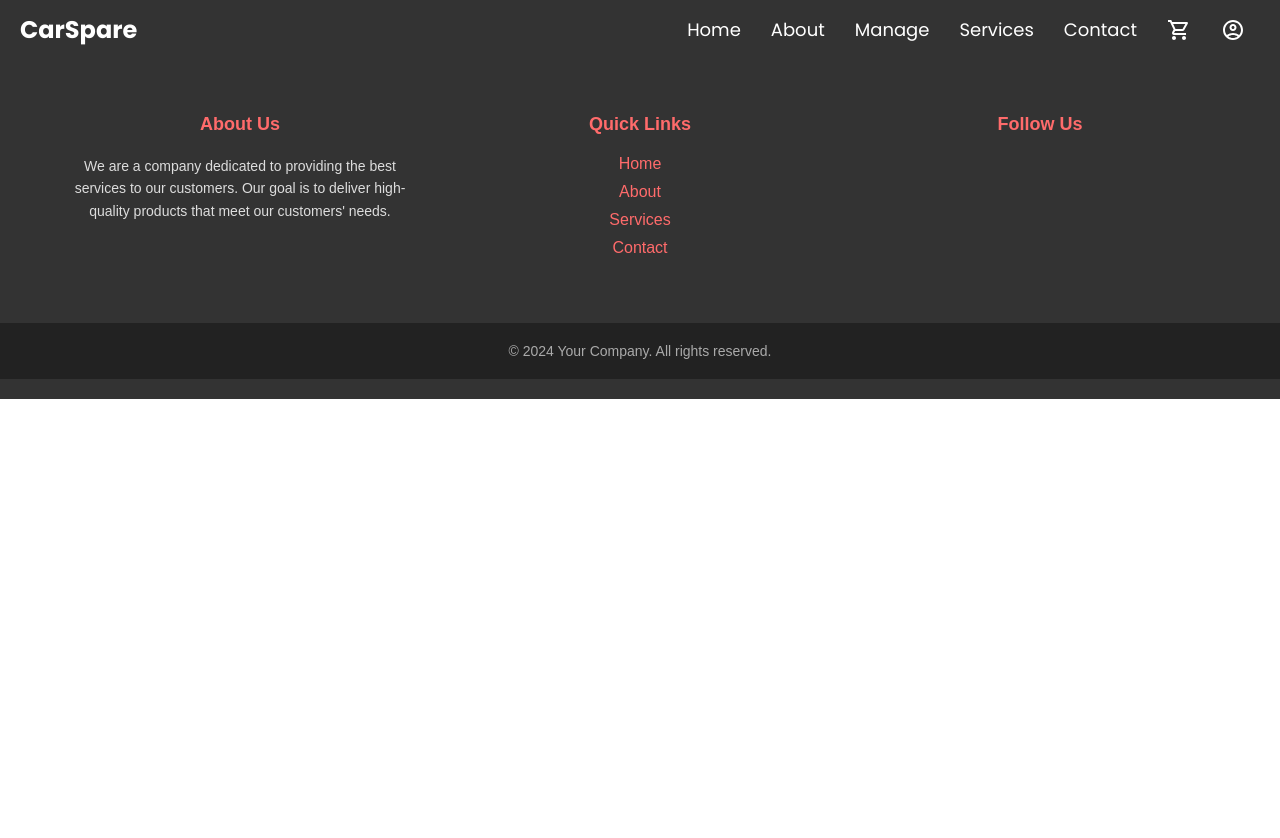
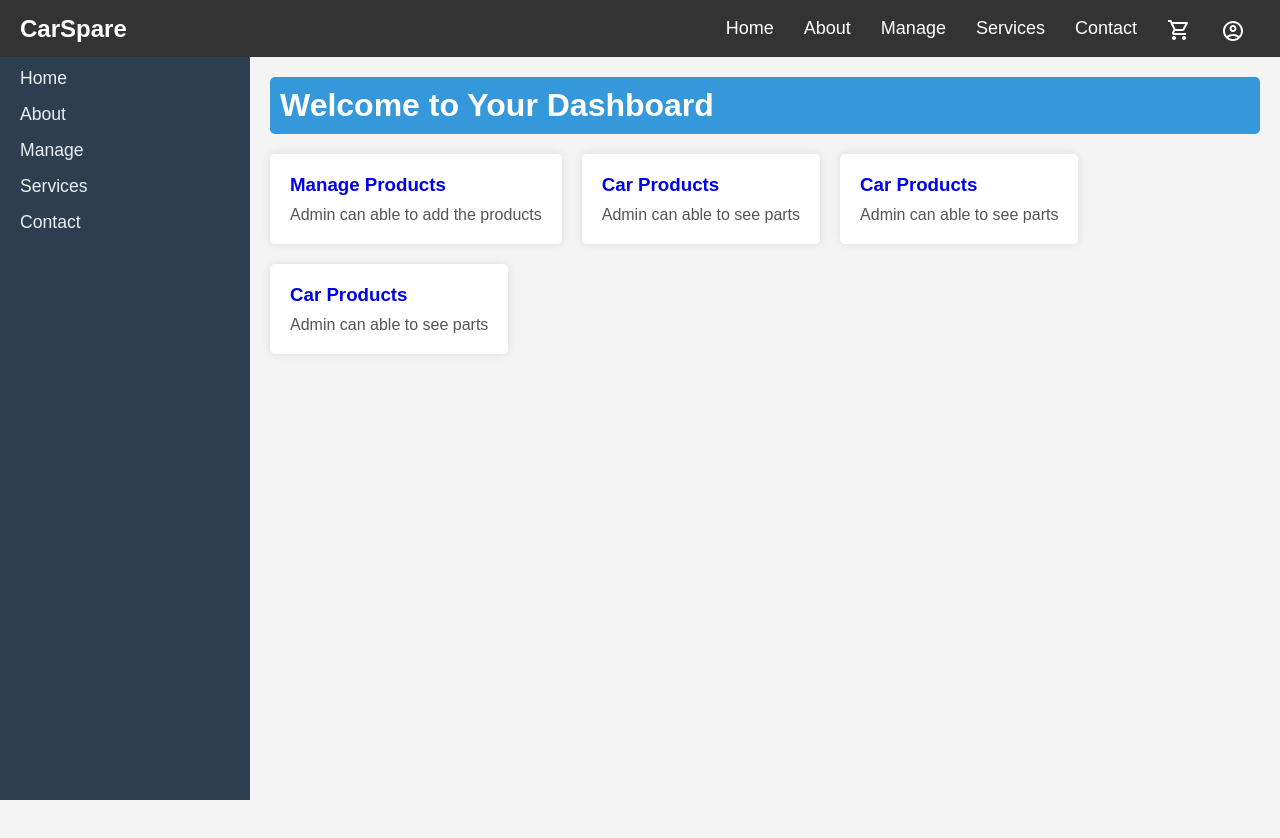
Before and after one commit to mathumathusan/carspare, a React (Vite) app in the folder frontend/: page /dashboard in a window 1280 px wide. Shown: the top 838 px of the page. Before the commit the page ends 800 px from the top, so only its background shows below. Built offline with nearby package versions, Linux system fonts and the light colour scheme.

Commit message:
sndfe5sd commit

```diff
--- a/frontend/src/App.jsx
+++ b/frontend/src/App.jsx
@@ -9,6 +9,7 @@ import Manage from "./components/Manage";
 import Cart from "./components/Cart";
 import Login from "./components/Login";
 import Register from "./components/Register";
+import Dashboard from "./components/Dashboard";
 
 function App() {
   // Lift the cart state to the App component
@@ -26,6 +27,7 @@ function AppContent({ cart, setCart }) {
   const location = useLocation();
   const isLogin = location.pathname === "/login";
   const isRegister = location.pathname === "/register";
+  const isDashboard = location.pathname === "/dashboard";
 
   return (
     <>
@@ -37,11 +39,12 @@ function AppContent({ cart, setCart }) {
         <Route path="/services" element={<Home cart={cart} setCart={setCart} />} />
         <Route path="/cart" element={<Cart cart={cart} setCart={setCart} />} />
         <Route path="/manage" element={<Manage />} />
+        <Route path="/dashboard" element={<Dashboard/>}/>
         <Route path="/login" element={<Login />} />
         <Route path="/register" element={<Register />} />
       </Routes>
 
-      {!isLogin && !isRegister && <Footer />}
+      {!isLogin && !isRegister && !isDashboard&&<Footer />}
     </>
   );
 }
--- /dev/null
+++ b/frontend/src/components/Dashboard.css
@@ -0,0 +1,93 @@
+/* Dashboard.css */
+
+/* Basic Reset */
+* {
+    margin: 0;
+    padding: 0;
+    box-sizing: border-box;
+  }
+
+  body {
+    font-family: Arial, sans-serif;
+    background-color: #f4f4f4;
+  }
+
+  .dashboard {
+    display: flex;
+    height: 100vh;
+  }
+
+  .sidebar {
+    width: 250px;
+    background-color: #2c3e50;
+    color: #ecf0f1;
+    padding: 20px;
+    position: fixed;
+    top: 0;
+    left: 0;
+    bottom: 0;
+  }
+
+  .sidebar h2 {
+    font-size: 1.5em;
+    margin-bottom: 20px;
+  }
+
+  .sidebar ul {
+    list-style-type: none;
+  }
+
+  .sidebar ul li {
+    margin: 15px 0;
+  }
+
+  .sidebar ul li a {
+    color: #ecf0f1;
+    text-decoration: none;
+    font-size: 1.1em;
+  }
+
+  .sidebar ul li a:hover {
+    text-decoration: underline;
+  }
+
+  .main-content {
+    margin-left: 250px;
+    padding: 20px;
+    width: calc(100% - 250px);
+  }
+
+  .header {
+    background-color: #3498db;
+    color: #fff;
+    padding: 10px;
+    border-radius: 5px;
+  }
+
+  .content {
+    margin-top: 20px;
+    display: flex;
+    flex-wrap: wrap;
+    gap: 20px;
+  }
+  .card_link {
+    text-decoration: none; /* Remove underline */
+  }
+
+  .card {
+    background-color: #fff;
+    border-radius: 5px;
+    box-shadow: 0 0 10px rgba(0, 0, 0, 0.1);
+    padding: 20px;
+    flex: 1;
+    min-width: 200px;
+    max-width: 300px;
+  }
+
+  .card h3 {
+    margin-bottom: 10px;
+  }
+
+  .card p {
+    color: #555;
+  }
--- /dev/null
+++ b/frontend/src/components/Dashboard.jsx
@@ -0,0 +1,54 @@
+import React from 'react';
+import './Dashboard.css';
+import { Link } from 'react-router-dom';
+
+function Dashboard() {
+  return (
+    <div className="dashboard">
+      <aside className="sidebar">
+        <h2>Dashboard</h2>
+        <ul>
+          <li><Link to={'/'}>Home</Link></li>
+          <li><Link to={'/'}>About</Link></li>
+          <li><Link to={'/manage'}>Manage</Link></li>
+          <li><Link to={'/services'}>Services</Link></li>
+          <li><Link to={'/'}>Contact</Link></li>
+        </ul>
+      </aside>
+      <div className="main-content">
+        <header className="header">
+          <h1>Welcome to Your Dashboard</h1>
+        </header>
+        <div className="content">
+            <Link to={"/manage"} className='card_link'>
+            <section className="card">
+            <h3>Manage Products</h3>
+            <p>Admin can able to add the products</p>
+          </section>
+            </Link>
+            <Link to={"/services"} className='card_link'>
+            <section className="card">
+            <h3>Car Products</h3>
+            <p>Admin can able to see parts</p>
+          </section>
+            </Link>
+            <Link to={"/services"} className='card_link'>
+            <section className="card">
+            <h3>Car Products</h3>
+            <p>Admin can able to see parts</p>
+          </section>
+            </Link>
+            <Link to={"/services"} className='card_link'>
+            <section className="card">
+            <h3>Car Products</h3>
+            <p>Admin can able to see parts</p>
+          </section>
+            </Link>
+          {/* Add more sections/cards as needed */}
+        </div>
+      </div>
+    </div>
+  );
+}
+
+export default Dashboard;
```
